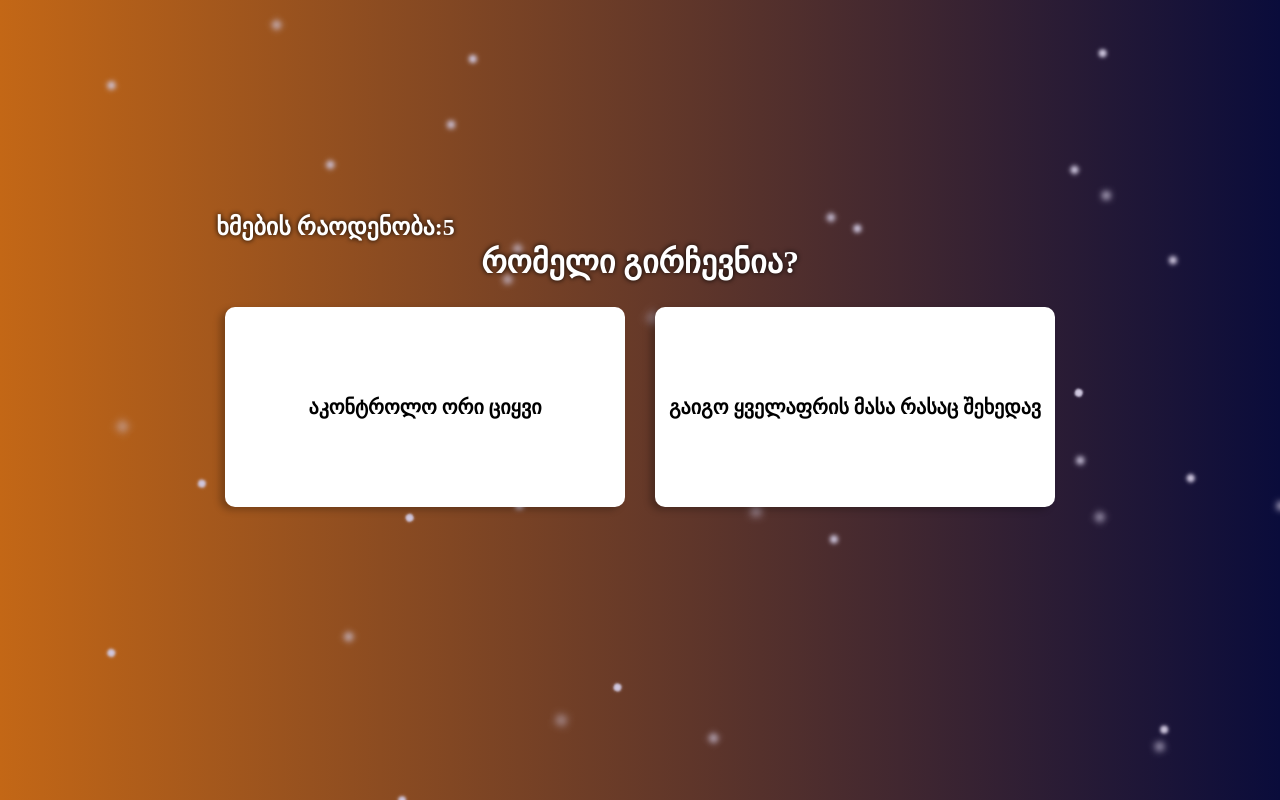
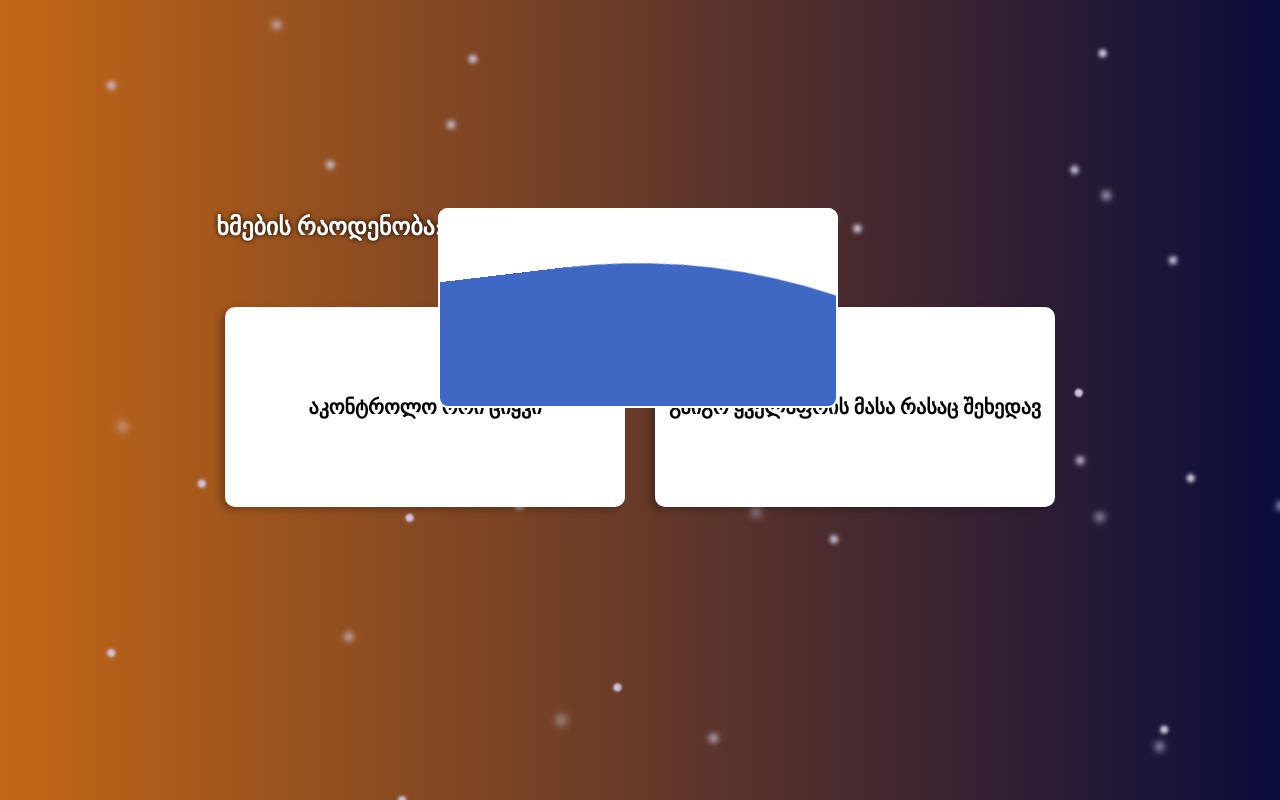
Before and after one commit to Tornike512/Weight-Squirrel-2, a React (Vite) app: page / in a window 1280 px wide. Built offline with nearby package versions, Linux system fonts and the light colour scheme.

Commit message:
Add: Water filling Effects

```diff
--- a/src/Components/Card/Card.tsx
+++ b/src/Components/Card/Card.tsx
@@ -1,9 +1,12 @@
+import { Water } from "../Water";
+
 import "./Card.scss";
 
 export function Card({ question }: { question: string }) {
   return (
     <div className="back-pulse">
       <p className="card-text">{question}</p>
+      <Water />
     </div>
   );
 }
--- /dev/null
+++ b/src/Components/Water/Water.scss
@@ -0,0 +1,45 @@
+@import "/src/Sass/BreakPoints.scss";
+@import "/src/Sass/Colors.scss";
+@import "/src/Sass/Mixins.scss";
+@import "/src/Sass/Variables.scss";
+
+.center {
+  width: 100px;
+  height: 100px;
+  position: absolute;
+  top: 208px;
+  left: 438px;
+}
+.circle {
+  position: relative;
+  width: 400px;
+  height: 200px;
+  background-color: #ffffff;
+  border: 2px solid #fff;
+  overflow: hidden;
+  border-radius: 10px;
+  -webkit-backface-visibility: hidden;
+  -moz-backface-visibility: hidden;
+  -webkit-transform: translate3d(0, 0, 0);
+  -moz-transform: translate3d(0, 0, 0);
+  cursor: pointer;
+}
+.wave {
+  background-color: #3f68c5;
+  position: absolute;
+  top: 31%;
+  height: 700%;
+  width: 350%;
+  border-radius: 45%;
+  left: -141%;
+  animation: wave 37s linear infinite;
+}
+
+@keyframes wave {
+  0% {
+    transform: rotate(0deg);
+  }
+  100% {
+    transform: rotate(3600deg);
+  }
+}
--- /dev/null
+++ b/src/Components/Water/Water.tsx
@@ -0,0 +1,13 @@
+import "./Water.scss";
+
+export function Water() {
+  return (
+    <div className="center">
+      <div className="circle">
+        <div className="wave"></div>
+      </div>
+    </div>
+  );
+}
+
+export default Water;
--- /dev/null
+++ b/src/Components/Water/index.ts
@@ -0,0 +1 @@
+export { Water } from "./Water";
```
